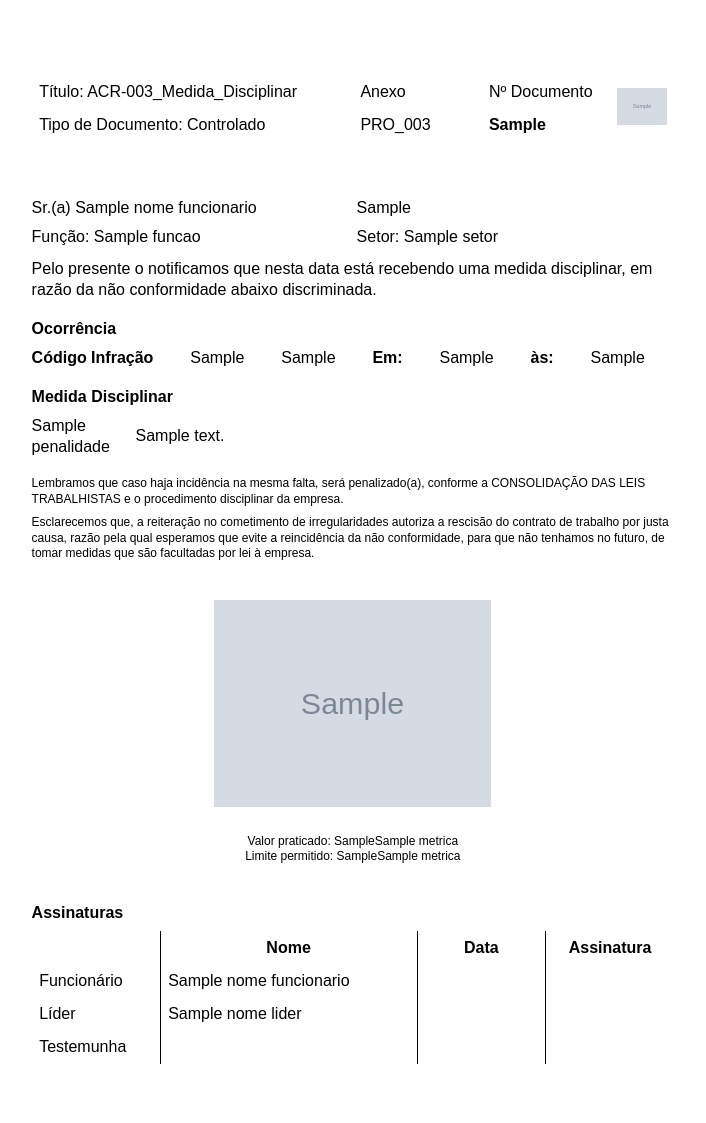
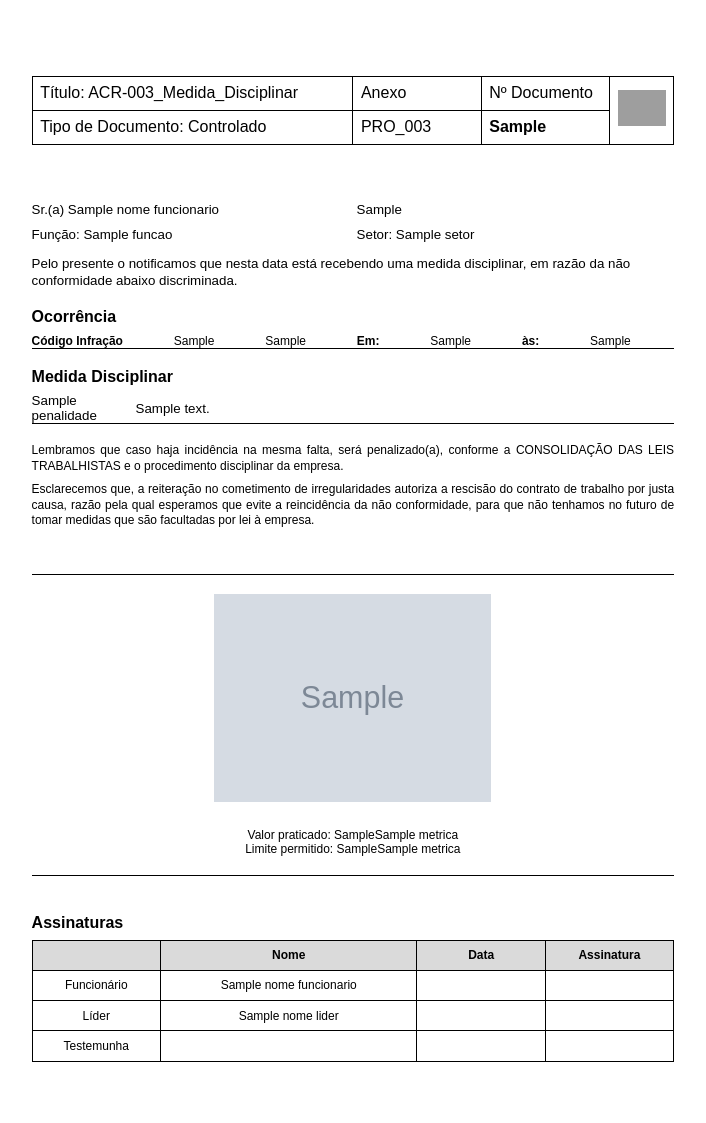
Before and after one commit to DevIBlogistica/server_pdf_tratativas, a Node server app: template views/templateTratativa.handlebars in a window 1280 px wide. Shown: the whole page, without its empty margins (44-750 px from the left). Run offline with Node 20, Linux system fonts and the light colour scheme; the template is opened without the code that fills it: most values are stand-ins (such as "Sample title", 1, 10 or a date in 2020); grey boxes marked "Sample" are stand-in pictures; some libraries are stand-ins or nearby versions; grey boxes are pictures that could not be loaded.

```diff
--- a/public/tratativa-preview.html
+++ b/public/tratativa-preview.html
@@ -18,7 +18,7 @@
                             <td class="anexo">Anexo</td>
                             <td class="doc-number">Nº Documento</td>
                             <td class="logo" rowspan="2">
-                                <img src="{{logo_src}}" alt="Logo IB" class="logo-img">
+                                <img src="https://kjlwqezxzqjfhacmjhbh.supabase.co/storage/v1/object/public/sourcefiles//logo.png" alt="Logo IB" class="logo-img">
                             </td>
                         </tr>
                         <tr>
--- a/views/templateTratativa.handlebars
+++ b/views/templateTratativa.handlebars
@@ -2,13 +2,16 @@
 <html lang="pt-BR">
 <head>
   <meta charset="UTF-8">
-    <meta name="viewport" content="width=device-width, initial-scale=1.0">
+  <!-- Como o layout é fixo (A4), definimos a viewport com largura em mm -->
+  <meta name="viewport" content="width=210mm, initial-scale=1.0">
   <title>Medida Disciplinar</title>
   <style>
+    /* Define a página A4 sem margens */
     @page {
       size: A4 portrait;
       margin: 0;
     }
+    /* Reset geral */
     * {
       box-sizing: border-box;
       margin: 0;
@@ -17,26 +20,25 @@
     html, body {
       width: 210mm;
       height: 297mm;
-            margin: 0;
-            padding: 0;
       font-family: 'Century Gothic', Arial, sans-serif;
       background: white;
     }
+    /* Container principal com espaçamento interno */
     .page-container {
       width: 210mm;
       height: 297mm;
       padding: 20mm;
       position: relative;
-            overflow: hidden;
       background: white;
     }
+    /* Container de conteúdo com layout em coluna */
     .content-container {
       width: 100%;
       height: 100%;
-            position: relative;
       display: flex;
       flex-direction: column;
     }
+    /* Cabeçalho */
     .header {
       flex: 0 0 auto;
       margin-bottom: 10mm;
@@ -48,34 +50,100 @@
     }
     .header-table td {
       padding: 2mm;
+      border: 1px solid black;
     }
+    /* Logo no cabeçalho */
+    .header-table td.logo {
+      width: 10%;
+      text-align: center;
+      vertical-align: middle;
+    }
+    .header-table td.logo img {
+      max-width: 100%;
+      height: auto;
+    }
+    /* Seção de identificação */
     .identification-section {
       flex: 0 0 auto;
       margin-bottom: 5mm;
+      font-size: 10pt;
     }
+    .name-date-row,
+    .function-sector-row {
+      display: grid;
+      grid-template-columns: 1fr 1fr;
+      gap: 2mm;
+      margin-bottom: 2mm;
+    }
+    .identification-section p {
+      line-height: 1.3;
+    }
+    /* Ocorrência */
     .occurrence-box {
       flex: 0 0 auto;
       margin-bottom: 5mm;
+      border-bottom: 1px solid black;
     }
+    .occurrence-box > p:first-child {
+      font-weight: bold;
+      margin-bottom: 2mm;
+    }
+    .occurrence-row {
+      display: grid;
+      grid-template-columns: repeat(7, auto);
+      gap: 2mm;
+      align-items: center;
+    }
+    .occurrence-row p {
+      margin: 0;
+      font-size: 9pt;
+    }
+    /* Medida Disciplinar */
     .disciplinary-box {
       flex: 0 0 auto;
       margin-bottom: 5mm;
+      border-bottom: 1px solid black;
     }
+    .disciplinary-box > p:first-child {
+      font-weight: bold;
+      margin-bottom: 2mm;
+    }
+    .measure-row {
+      display: grid;
+      grid-template-columns: 15% 85%;
+      gap: 2mm;
+      align-items: center;
+    }
+    .measure-row p {
+      margin: 0;
+      font-size: 10pt;
+    }
+    /* Texto Legal */
     .legal-text {
       flex: 0 0 auto;
       margin-bottom: 5mm;
       font-size: 9pt;
+      text-align: justify;
+      line-height: 1.3;
     }
+    .legal-text p {
+      margin-bottom: 2mm;
+    }
+    /* Evidências */
     .evidence-section {
       flex: 0 0 auto;
       margin: 5mm 0;
       max-height: 80mm;
       overflow: hidden;
+      border-top: 1px solid black;
+      border-bottom: 1px solid black;
+      padding: 5mm 0;
     }
     .evidence-image-box {
       height: 60mm;
       overflow: hidden;
       text-align: center;
+      margin: 0 auto;
     }
     .evidence-img {
       max-width: 60%;
@@ -87,10 +155,15 @@
       text-align: center;
       font-size: 9pt;
     }
+    /* Assinaturas */
     .signature-box {
       flex: 0 0 auto;
       margin-top: auto;
       padding-top: 5mm;
+    }
+    .signature-box > p {
+      font-weight: bold;
+      margin-bottom: 2mm;
     }
     .signature-table {
       width: 100%;
@@ -99,29 +172,14 @@
     .signature-table td {
       padding: 2mm;
       height: 8mm;
+      border: 1px solid black;
+      text-align: center;
+      font-size: 9pt;
     }
-        .occurrence-row {
-            display: grid;
-            grid-template-columns: auto auto auto auto auto auto auto;
-            gap: 2mm;
-            align-items: center;
-        }
-        .measure-row {
-            display: grid;
-            grid-template-columns: 15% 85%;
-            gap: 2mm;
-            align-items: center;
-        }
-        p {
-            margin: 0;
-            padding: 0;
-            line-height: 1.3;
-        }
-        .name-date-row, .function-sector-row {
-            display: grid;
-            grid-template-columns: 1fr 1fr;
-            gap: 2mm;
-            margin-bottom: 2mm;
+    /* Ajuste especial para as bordas da tabela de assinaturas */
+    .signature-table tr:first-child td {
+      background-color: #dadada;
+      font-weight: bold;
     }
   </style>
 </head>
@@ -135,8 +193,8 @@
             <td style="width: 50%">Título: ACR-003_Medida_Disciplinar</td>
             <td style="width: 20%">Anexo</td>
             <td style="width: 20%">Nº Documento</td>
-                        <td style="width: 10%" rowspan="2">
-                            <img src="{{logo_src}}" alt="Logo IB" style="max-width: 100%; height: auto;">
+            <td class="logo" rowspan="2">
+              <img src="https://kjlwqezxzqjfhacmjhbh.supabase.co/storage/v1/object/public/sourcefiles//logo.png" alt="Logo IB" class="logo-img">
             </td>
           </tr>
           <tr>
@@ -153,18 +211,18 @@
           <p>Sr.(a) {{nome_funcionario}}</p>
           <p>{{data_formatada_extenso}}</p>
         </div>
-
         <div class="function-sector-row">
           <p>Função: {{funcao}}</p>
           <p>Setor: {{setor}}</p>
         </div>
-
-                <p style="margin-top: 3mm">Pelo presente o notificamos que nesta data está recebendo uma medida disciplinar, em razão da não conformidade abaixo discriminada.</p>
+        <p style="margin-top: 3mm">
+          Pelo presente o notificamos que nesta data está recebendo uma medida disciplinar, em razão da não conformidade abaixo discriminada.
+        </p>
       </div>
 
       <!-- Ocorrência -->
       <div class="occurrence-box">
-                <p style="font-weight: bold; margin-bottom: 2mm">Ocorrência</p>
+        <p>Ocorrência</p>
         <div class="occurrence-row">
           <p><strong>Código Infração</strong></p>
           <p>{{codigo_infracao}}</p>
@@ -178,7 +236,7 @@
 
       <!-- Medida Disciplinar -->
       <div class="disciplinary-box">
-                <p style="font-weight: bold; margin-bottom: 2mm">Medida Disciplinar</p>
+        <p>Medida Disciplinar</p>
         <div class="measure-row">
           <p>{{penalidade}}</p>
           <p>{{penalidade_descricao}}</p>
@@ -188,7 +246,9 @@
       <!-- Texto Legal -->
       <div class="legal-text">
         <p>Lembramos que caso haja incidência na mesma falta, será penalizado(a), conforme a CONSOLIDAÇÃO DAS LEIS TRABALHISTAS e o procedimento disciplinar da empresa.</p>
-                <p style="margin-top: 2mm">Esclarecemos que, a reiteração no cometimento de irregularidades autoriza a rescisão do contrato de trabalho por justa causa, razão pela qual esperamos que evite a reincidência da não conformidade, para que não tenhamos no futuro, de tomar medidas que são facultadas por lei à empresa.</p>
+        <p>
+          Esclarecemos que, a reiteração no cometimento de irregularidades autoriza a rescisão do contrato de trabalho por justa causa, razão pela qual esperamos que evite a reincidência da não conformidade, para que não tenhamos no futuro de tomar medidas que são facultadas por lei à empresa.
+        </p>
       </div>
 
       <!-- Evidências -->
@@ -206,30 +266,30 @@
 
       <!-- Assinaturas -->
       <div class="signature-box">
-                <p style="font-weight: bold; margin-bottom: 2mm">Assinaturas</p>
+        <p>Assinaturas</p>
         <table class="signature-table">
           <tr>
-                        <td style="width: 20%; text-align: center"></td>
-                        <td style="width: 40%; text-align: center; border-left: 1px solid #000; border-right: 1px solid #000"><strong>Nome</strong></td>
-                        <td style="width: 20%; text-align: center; border-left: 1px solid #000; border-right: 1px solid #000"><strong>Data</strong></td>
-                        <td style="width: 20%; text-align: center"><strong>Assinatura</strong></td>
+            <td style="width:20%"></td>
+            <td style="width:40%"><strong>Nome</strong></td>
+            <td style="width:20%"><strong>Data</strong></td>
+            <td style="width:20%"><strong>Assinatura</strong></td>
           </tr>
           <tr>
             <td>Funcionário</td>
-                        <td style="border-left: 1px solid #000; border-right: 1px solid #000">{{nome_funcionario}}</td>
-                        <td style="border-left: 1px solid #000; border-right: 1px solid #000"></td>
+            <td>{{nome_funcionario}}</td>
+            <td></td>
             <td></td>
           </tr>
           <tr>
             <td>Líder</td>
-                        <td style="border-left: 1px solid #000; border-right: 1px solid #000">{{nome_lider}}</td>
-                        <td style="border-left: 1px solid #000; border-right: 1px solid #000"></td>
+            <td>{{nome_lider}}</td>
+            <td></td>
             <td></td>
           </tr>
           <tr>
             <td>Testemunha</td>
-                        <td style="border-left: 1px solid #000; border-right: 1px solid #000"></td>
-                        <td style="border-left: 1px solid #000; border-right: 1px solid #000"></td>
+            <td></td>
+            <td></td>
             <td></td>
           </tr>
         </table>
```
Lines whose indentation alone changed are shown as unchanged.
